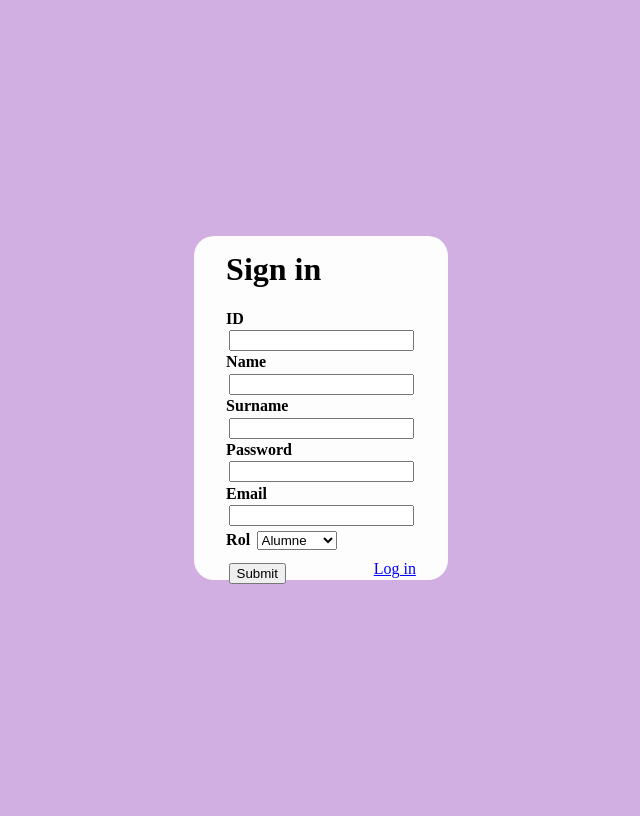
After one commit to neusba/M07_login, a PHP site: page / in a window 1280 px wide. The commit adds this page. Shown: the whole page, without its empty margins (319-959 px from the left). Run offline with PHP 8.4, Linux system fonts and the light colour scheme.

Commit message:
Borrada estructura de carpetas anterior. Práctica 6 terminada

```diff
--- /dev/null
+++ b/Bravo_Neus/NeusBravo_p6/practica6/session/delete_session.php
@@ -0,0 +1,6 @@
+<?php
+    session_start();
+    session_unset();
+    session_destroy();
+    header('Location: ../views/index.php');
+?>
--- /dev/null
+++ b/Bravo_Neus/NeusBravo_p6/practica6/styles/styles.css
@@ -0,0 +1,37 @@
+body {
+    background-color: rgb(209, 175, 226);
+    display: flex;
+    justify-content: center;
+    align-items: center;
+    height: 100vh;
+}
+.formIndex, .formLogin {
+    background-color: rgb(253, 253, 253);
+    display: flex;
+    justify-content: center;
+    align-items: center;
+    width: 15%;
+    border-radius: 20px;
+    padding: 2em;
+    height: 35vh;
+}
+.formLogin {
+    height: 25vh;
+}
+input, select {
+    margin: 0.3vh;
+}
+label {
+    font-weight: bold;
+}
+.acceso {
+    margin-top: 1vh;
+    display: flex;
+    justify-content: space-between;
+}
+a {
+    color: blue;
+}
+#mensaje {
+    color: red;
+}
--- /dev/null
+++ b/Bravo_Neus/NeusBravo_p6/practica6/views/index.php
@@ -0,0 +1,48 @@
+<!DOCTYPE html>
+<html lang="en">
+<head>
+    <meta charset="UTF-8">
+    <meta name="viewport" content="width=device-width, initial-scale=1.0">
+    <title>Inserción de datos en una BBDD</title>
+    <link rel="stylesheet" href="../styles/styles.css">
+</head>
+<body>
+    <div class="formIndex">
+        <!-- Craemos el formulario -->
+        <form method="POST" action="../crear_usuari/userSignin.php">
+            <h1>Sign in</h1>
+            <div>
+                <label>ID</label><br>
+                <input type="number" name="id">
+            </div>
+            <div>
+                <label>Name</label><br>
+                <input type="text" name="name">
+            </div>
+            <div>
+                <label>Surname</label><br>
+                <input type="text" name="surname">
+            </div>
+            <div>
+                <label>Password</label><br>
+                <input type="password" name="password">
+            </div>
+            <div>
+                <label>Email</label><br>
+                <input type="text" name="email">
+            </div>
+            <div>
+                <label>Rol</label>
+                <select name="rol">
+                    <option value="alumne">Alumne</option>
+                    <option value="professor">Professor</option>
+                </select>
+            </div>
+            <div class="acceso">
+                <input type="submit" value="Submit">
+                <a href="login.php">Log in</a>
+            </div>
+        </form>
+    </div>
+</body>
+</html>
```
Also changed, not shown: Bravo_Neus/NeusBravo_p6/practica6/crear_usuari/userSignin.php (added, +31 -0 lines), Bravo_Neus/NeusBravo_p6/practica6/session/authenticate.php (added, +33 -0 lines), Bravo_Neus/NeusBravo_p6/practica6/views/login.php (+4 -3 lines), Bravo_Neus/NeusBravo_p6/practica6/views/usuari.php (added, +39 -0 lines), Bravo_Neus/NeusBravo_p6/practica6/views/welcome.php (deleted, +0 -37 lines), Bravo_Neus/NeusBravo_p6/practica6/iniciar_sessio/userLogin.php (renamed from Bravo_Neus/NeusBravo_p4/practica4/iniciar_sessio/userLogin.php).
